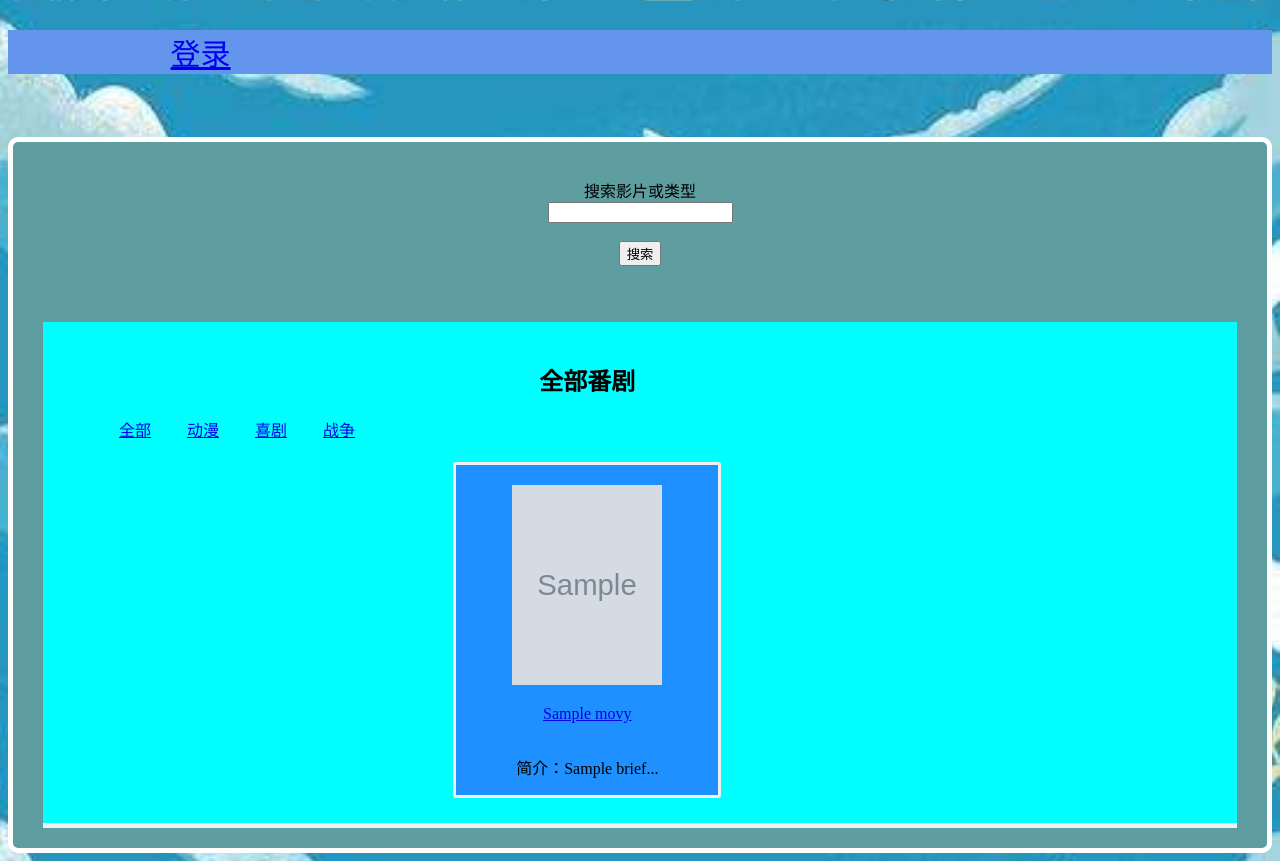
After one commit to WangAo2000/RecommandProject, a Python web app: template MyProject/templates/movie_exhibition.html in a window 1280 px wide. The commit adds this page. Run offline with Jinja, Linux system fonts and the light colour scheme; the template is opened without the code that fills it: most values are stand-ins (such as "Sample title", 1, 10 or a date in 2020); grey boxes marked "Sample" are stand-in pictures.

Commit message:
the twelve update

```diff
--- a/MyProject/templates/index.html
+++ b/MyProject/templates/index.html
@@ -2,45 +2,96 @@
 <html lang="en">
 <head>
     <meta charset="UTF-8">
-    <title>{% block title %}登录{% endblock %}</title>
+    <title>{% block title %}番剧系统{% endblock %}</title>
     {% block css %}
         <style type="text/css">
             body {
                 background-image: url("../static/timg1.jpeg");
                 background-repeat: no-repeat;
-            background-attachment: scroll;
+                background-attachment: fixed;
                 background-size: 100%;
             }
 
-        #title {
-            font-family: 宋体, serif;
-            font-size: 50px;
-            text-align: center;
-            margin-top: 12.5%;
+            .videoshow {
+                background-color: aqua;
+                border-bottom: 5px solid #EFEFEF;
+                padding: 20px 10% 20px 20px;
+                margin: 20px 30px;
+                height: auto;
             }
 
-        #form {
+            #body {
                 border: white solid 5px;
                 border-radius: 10px;
-            background: cadetblue;
+                background-color: cadetblue;
                 text-align: center;
-            margin-left: 35%;
-            padding: 1%;
+                margin-top: 5%;
+                height: auto;
+            }
+
+            #head {
+                margin-top: 0;
+                background-color: cornflowerblue;
+                font-size: 30px;
+                margin-top: 0;
+            }
+
+            .anime_class {
+                padding-top: 20px;
+                display: inline-grid;
+                margin: 5px 20px;
                 width: 25%;
-            height: 140px;
+                height: auto;
+                border: #EFEFEF 3px solid;
+                border-radius: 3px;
+                background-color: dodgerblue;
             }
+
+            #image {
+                width: 150px;
+                height: 200px;
+            }
+
         </style>
     {% endblock %}
 </head>
 <body>
+<div id="head">
+    {% if user %}
+        <pre>欢迎 {{ user.username }}       <a href="/login">退出</a></pre>
+    {% else %}
+        <pre>         <a href="/login">登录</a></pre>
+    {% endif %}
+</div>
 {% block body %}
-<h1 id="title">番剧推荐登录</h1>
-<div id="form">
-    <form action="/login" method="post">
-        <p>账号：<input type="text" name="username" placeholder="请输入账号" value="{{ user.username }}"></p>
-        <p>密码：<input type="password" name="password" placeholder="请输入密码" ></p>
-        <pre>{{ msg }}<br><a href="/register">注册</a>     <input type="submit" value="登录"></pre>
+    <div id="body">
+        <form name="input" action="/search" method="post">
+            <br/><br/>搜索影片或类型<br>
+            <input type="text" name="moviename"/><br><br>
+            <input type="submit" value="搜索"/>
         </form>
+        <br/><br/>
+        <div class="videoshow">
+            <p>
+            <h2 style="text-align: center">推荐番剧</h2></p>
+            <div style="text-align: right"><a href="/movie_exhibition">查看更多</a></div>
+            <div>
+                {% if  movies %}
+                    {% for moviename,brief,type,path,image in movies %}
+                        <div class="anime_class">
+                            <a href="{{ url_for('movie_brief') }}?moviename={{ moviename }}&username={{ user.username }}"
+                                    {% if user %} target="_blank" {% endif %}>
+                                <img id="image" src="{{ image }}">
+                                <p class="title">{{ moviename }}</p>
+                            </a>
+                            <p class="Introduction">简介：{{ brief[0:100] }}...</p>
+                        </div>
+                    {% endfor %}
+                {% else %}
+                    <div style="height: 300px;padding-top: 150px"><h3>没有找到相应的结果</h3></div>
+                {% endif %}
+            </div>
+        </div>
     </div>
 {% endblock %}
 </body>
--- /dev/null
+++ b/MyProject/templates/movie_exhibition.html
@@ -0,0 +1,57 @@
+{% extends 'index.html' %}
+{% block title %}影片展示{% endblock %}
+{% block css %}
+    {{ super() }}
+    <style>
+        ul {
+            list-style-type: none;
+        }
+
+        li {
+            display: inline;
+        }
+
+        li a {
+            text-align: center;
+            padding: 14px 16px;
+        }
+    </style>
+{% endblock %}
+{% block body %}
+    <div id="body">
+        <form name="input" action="/search" method="post">
+            <br/><br/>搜索影片或类型<br>
+            <input type="text" name="moviename"/><br><br>
+            <input type="submit" value="搜索"/>
+        </form>
+        <br/><br/>
+        <div class="videoshow">
+            <p>
+            <h2 style="text-align: center">全部番剧</h2></p>
+            <div style="text-align: left">
+                <ul>
+                    <li><a href="/movie_exhibition">全部</a></li>
+                    <li><a href="/movie_exhibition?type=动漫">动漫</a></li>
+                    <li><a href="/movie_exhibition?type=喜剧">喜剧</a></li>
+                    <li><a href="/movie_exhibition?type=战争">战争</a></li>
+                </ul>
+            </div>
+            <div>
+                {% if  movies %}
+                    {% for moviename,brief,type,path,image in movies %}
+                        <div class="anime_class">
+                            <a href="{{ url_for('movie_brief') }}?moviename={{ moviename }}&username={{ user.username }}"
+                                    {% if user %} target="_blank" {% endif %}>
+                                <img id="image" src="{{ image }}">
+                                <p class="title">{{ moviename }}</p>
+                            </a>
+                            <p class="Introduction">简介：{{ brief[0:100] }}...</p>
+                        </div>
+                    {% endfor %}
+                {% else %}
+                    <div style="height: 300px;padding-top: 150px"><h3>没有找到相应的结果</h3></div>
+                {% endif %}
+            </div>
+        </div>
+    </div>
+{% endblock %}
--- a/MyProject/templates/register.html
+++ b/MyProject/templates/register.html
@@ -1,4 +1,4 @@
-{% extends 'index.html' %}
+{% extends 'login.html' %}
 {% block title %}注册{% endblock %}
 {% block css %}
     <style type="text/css">
--- a/MyProject/templates/register_succeed.html
+++ b/MyProject/templates/register_succeed.html
@@ -17,7 +17,7 @@
 </head>
 <body>
 <div>
-    <pre>注册成功    <a href="/">返回登录</a> </pre>
+    <pre>注册成功    <a href="/login">返回登录</a> </pre>
 </div>
 </body>
 </html>
```
Also changed, not shown: MyProject/app.py (+96 -49 lines), MyProject/templates/brief.html (+9 -3 lines), MyProject/templates/login.html (added, +48 -0 lines), MyProject/templates/search.html (+8 -3 lines), MyProject/static/timg.jpg (deleted), MyProject/test.py (line endings or trailing spaces). Lines whose indentation alone changed are shown as unchanged.
